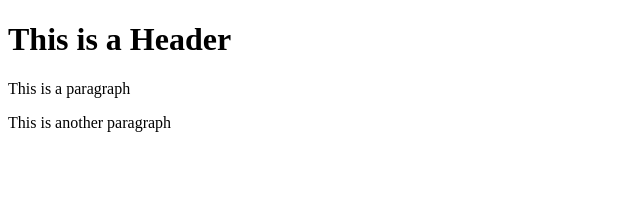
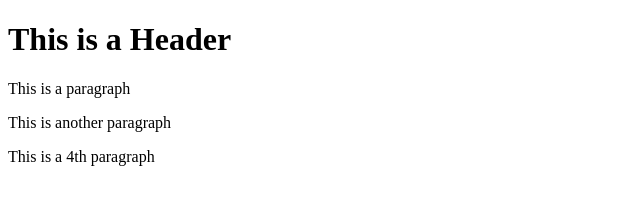
Before and after one commit to mdotmay1/git-test, a plain HTML site: page index.html in a window 1280 px wide. Shown: the whole page, without its empty margins (0-640 px from the left). Drawn offline with Linux system fonts and the light colour scheme.

Commit message:
Fourth commit

```diff
--- a/index.html
+++ b/index.html
@@ -8,5 +8,6 @@
             <p>
                 This is another paragraph
             </p>
+            <p>This is a 4th paragraph</p>
         </body>
 </html>
```
